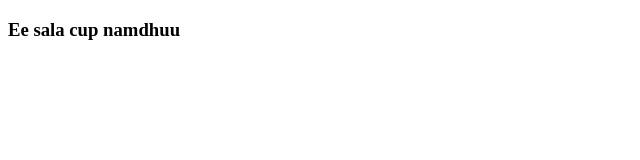
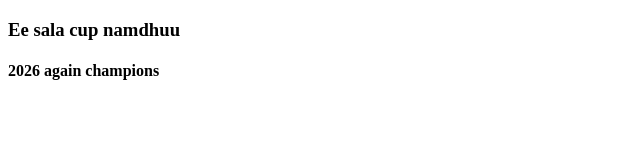
Before and after one commit to bangarupavankumar259-max/Kannada-Hyderabad, a plain HTML site: page index.html in a window 1280 px wide. Shown: the whole page, without its empty margins (0-640 px from the left). Drawn offline with Linux system fonts and the light colour scheme.

Commit message:
2026 again champions

```diff
--- a/index.html
+++ b/index.html
@@ -7,5 +7,6 @@
 </head>
 <body>
     <h3>Ee sala cup namdhuu</h3>
+    <h4>2026 again champions</h4>
 </body>
 </html>
```
